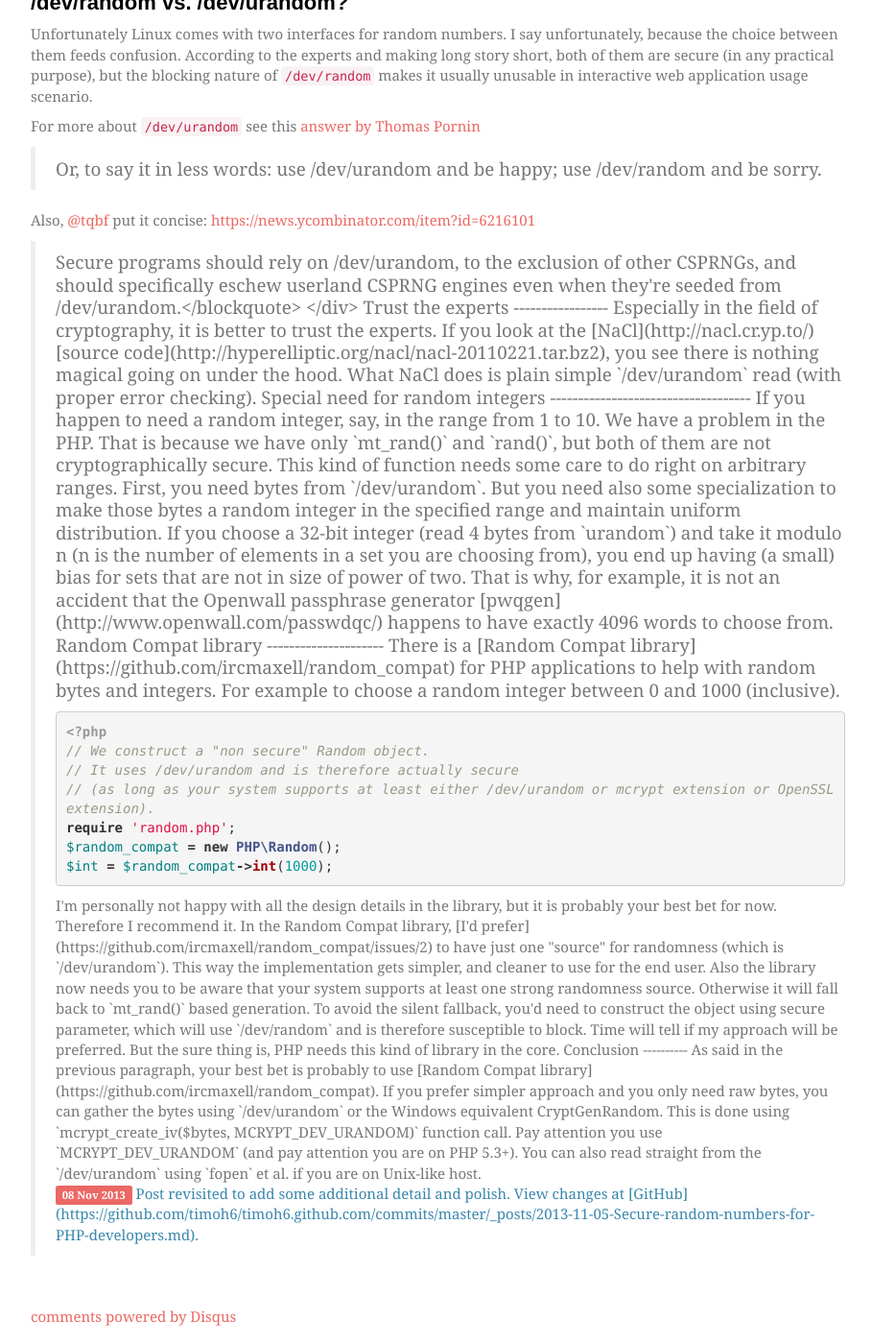
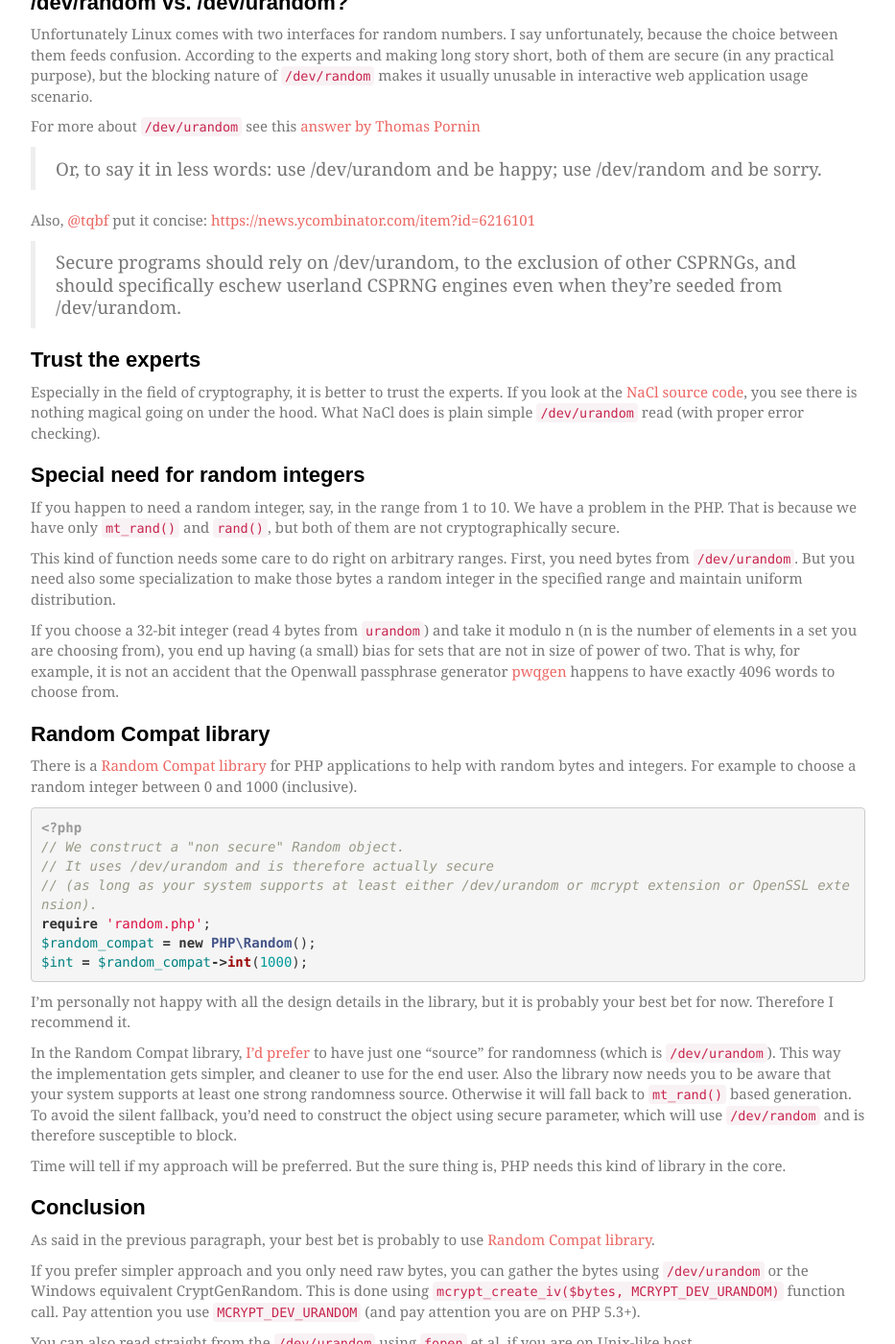
Before and after one commit to timoh6/timoh6.github.com, a Jekyll site: the page built from _posts/2013-11-05-Secure-random-numbers-for-PHP-developers.md, in a window 1280 px wide and 1400 px high, scrolled down 1002 px. Shown: the whole window at 96% size, without its empty margins (173-1106 px from the left). Built offline with Jekyll 4.4.1, drawn with Linux system fonts in a browser that asks for light colours; some web fonts are replaced; comment, search, counter and statistics services are not loaded; some of the changed text lies outside the part shown.

Commit message:
Remove inline HTML

```diff
--- a/_posts/2013-11-05-Secure-random-numbers-for-PHP-developers.md
+++ b/_posts/2013-11-05-Secure-random-numbers-for-PHP-developers.md
@@ -39,15 +39,11 @@ Unfortunately Linux comes with two interfaces for random numbers. I say unfortun
 
 For more about `/dev/urandom` see this [answer by Thomas Pornin](http://security.stackexchange.com/a/3939)
 
-<div>
-  <blockquote><p>Or, to say it in less words: use /dev/urandom and be happy; use /dev/random and be sorry.</p></blockquote>
-</div>
+> Or, to say it in less words: use /dev/urandom and be happy; use /dev/random and be sorry.
 
 Also, [@tqbf](https://twitter.com/tqbf) put it concise: <https://news.ycombinator.com/item?id=6216101>
 
-<div>
-  <blockquote><p>Secure programs should rely on /dev/urandom, to the exclusion of other CSPRNGs, and should specifically eschew userland CSPRNG engines even when they're seeded from /dev/urandom.</blockquote>
-</div>
+> Secure programs should rely on /dev/urandom, to the exclusion of other CSPRNGs, and should specifically eschew userland CSPRNG engines even when they're seeded from /dev/urandom.
 
 Trust the experts
 -----------------
```
